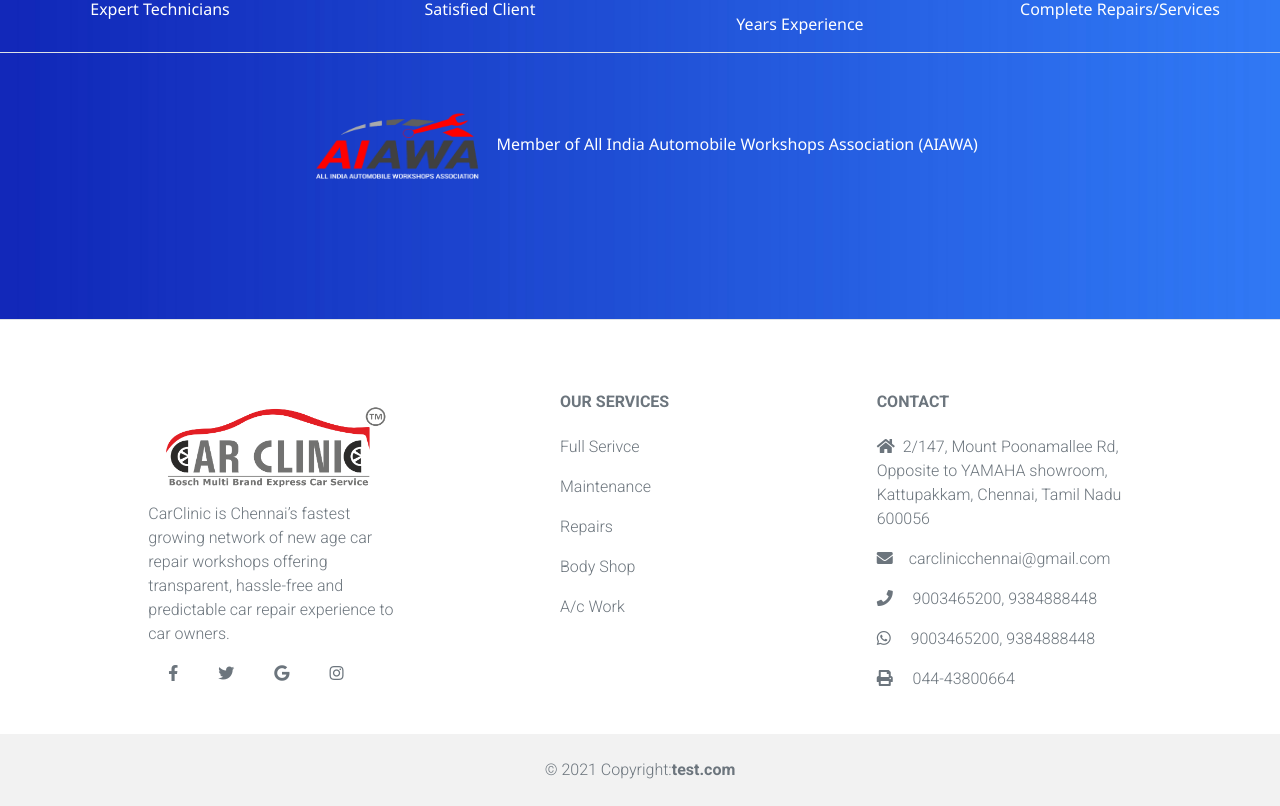
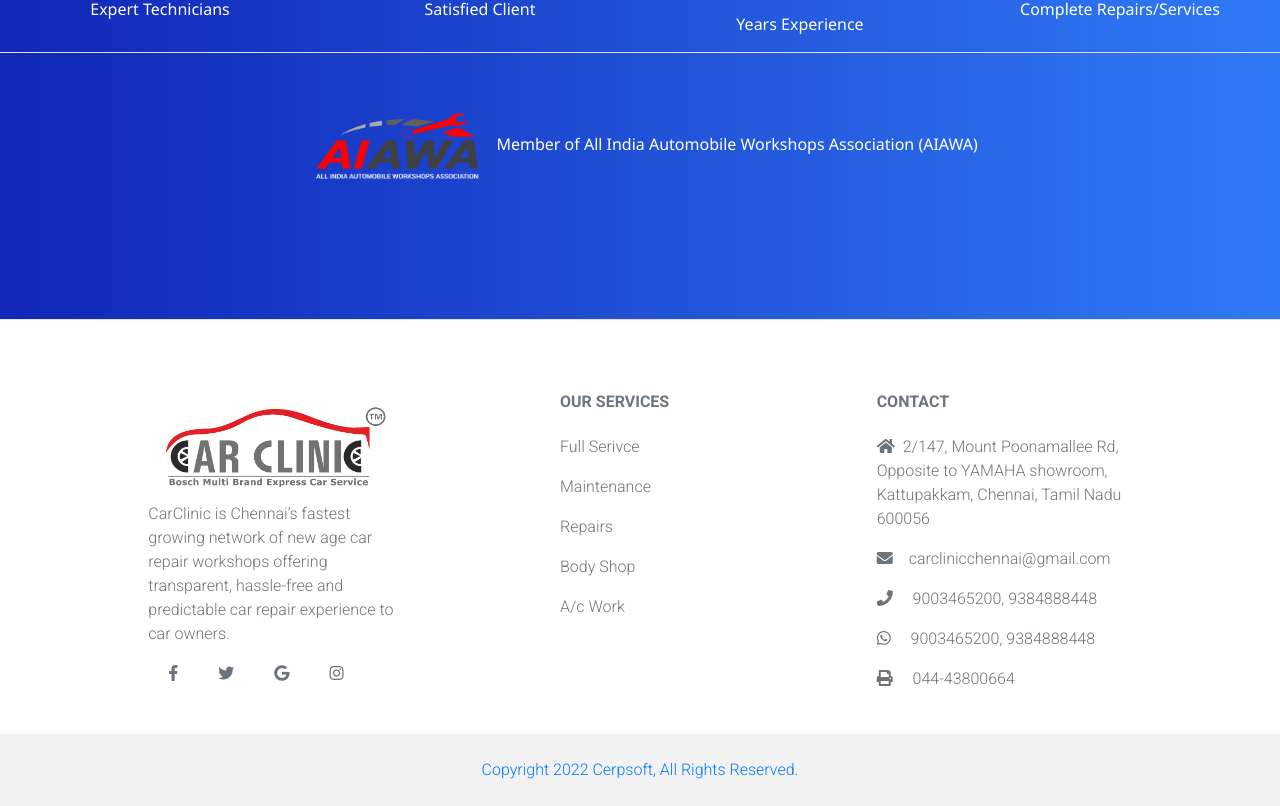
Before and after one commit to erohsikero/CarServiceSite, a React (Create React App) app: page / in a window 1280 px wide. Shown: the part 2524-3330 px from the top of the page. Built offline with nearby package versions, Linux system fonts and the light colour scheme.

Commit message:
footer added

```diff
--- a/src/components/Footer/footer.js
+++ b/src/components/Footer/footer.js
@@ -93,9 +93,8 @@
       </section>
 
       <div className='text-center p-4' style={{ backgroundColor: 'rgba(0, 0, 0, 0.05)' }}>
-        © 2021 Copyright:
-        <a className='text-reset fw-bold' href='https://mdbootstrap.com/'>
-          test.com
+        <a href='https://www.cerpsoft.in/'>
+        Copyright 2022 Cerpsoft, All Rights Reserved.
         </a>
       </div>
     </MDBFooter>
```
